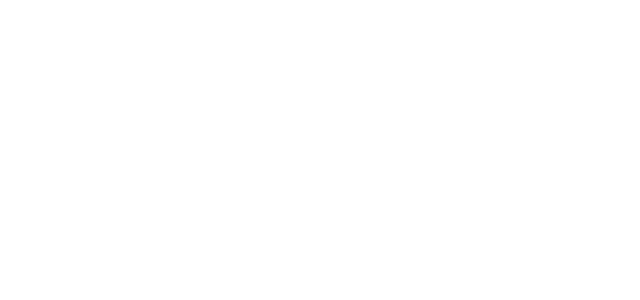
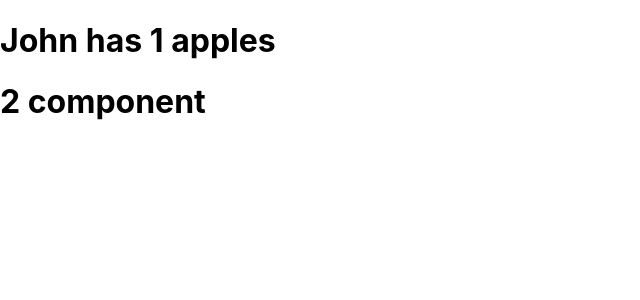
Before and after one commit to kkinter/location-pjt, a React (Create React App) app in the folder frontend/: page / in a window 1280 px wide. Before the commit this address had no page. Shown: the top 300 px of the page, without its empty margins (0-640 px from the left). Built offline with nearby package versions, Linux system fonts and the light colour scheme.

Commit message:
Prac | component

```diff
--- a/frontend/src/App.js
+++ b/frontend/src/App.js
@@ -2,15 +2,23 @@
 import React from "react";
 
 import "./App.css";
+
+// Compo
 import Testing from "./Components/Testing";
+import SecondComponent from "./Components/SecondComponent";
 
 function App() {
-  // fetch("http://127.0.0.1:8000/api/listings/")
-  //   .then(response => response.json())
-  //   .then(data => console.log(data));
-
+  function MyComponent() {
+    return (
+      <>
+        <h1>John has {1} apples </h1>
+      </>
+    );
+  }
   return (
     <BrowserRouter>
+      <MyComponent />
+      <SecondComponent />
       <Routes>
         <Route path="/testing" element={<Testing />} />
       </Routes>
--- /dev/null
+++ b/frontend/src/Components/SecondComponent.js
@@ -0,0 +1,7 @@
+import React from "react";
+
+function SecondComponent() {
+  return <h1>2 component</h1>;
+}
+
+export default SecondComponent;
```
Also changed, not shown: frontend/src/Components/AppleComponent.js (added), frontend/src/Components/TestComponent.js (added).
